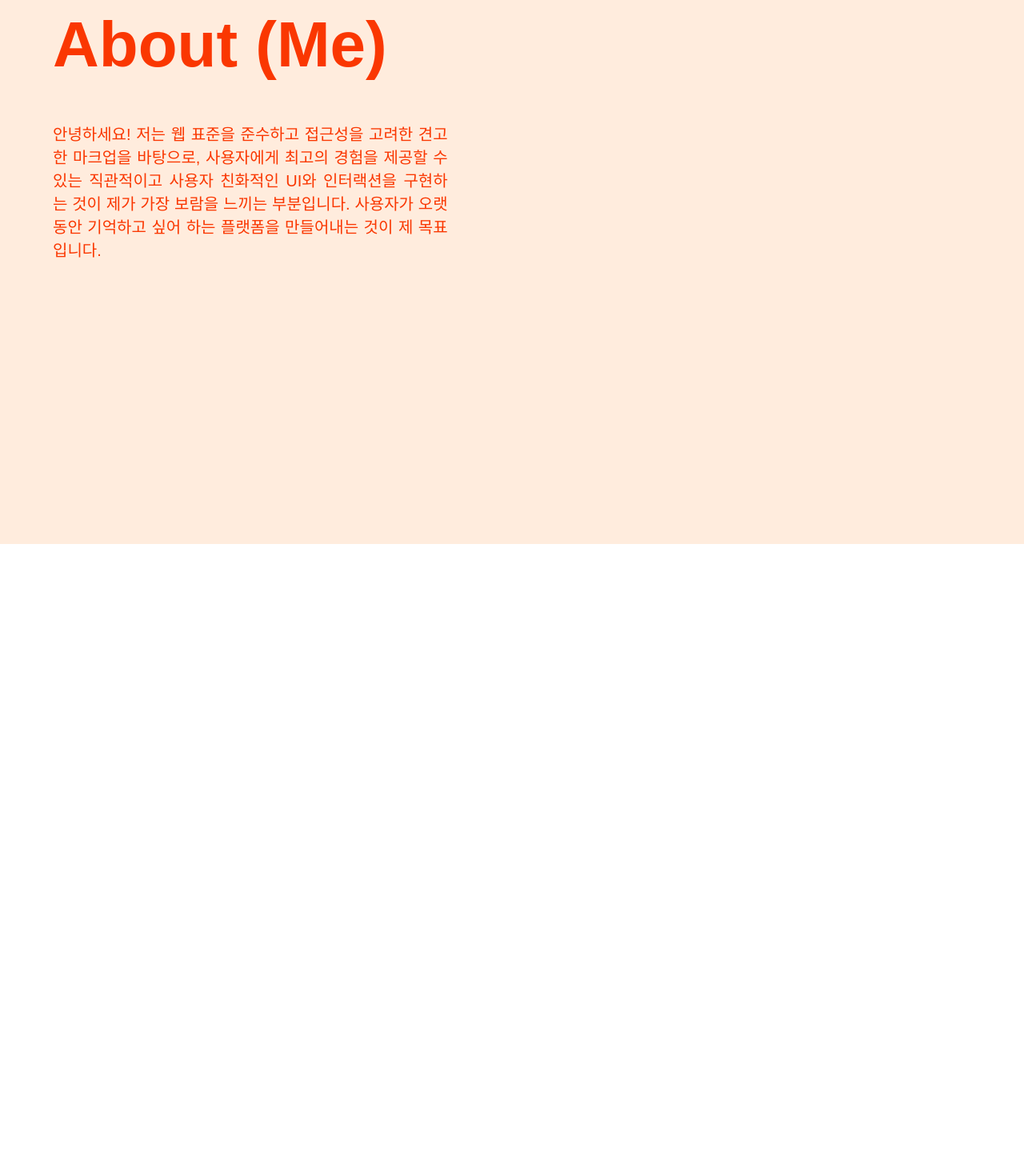
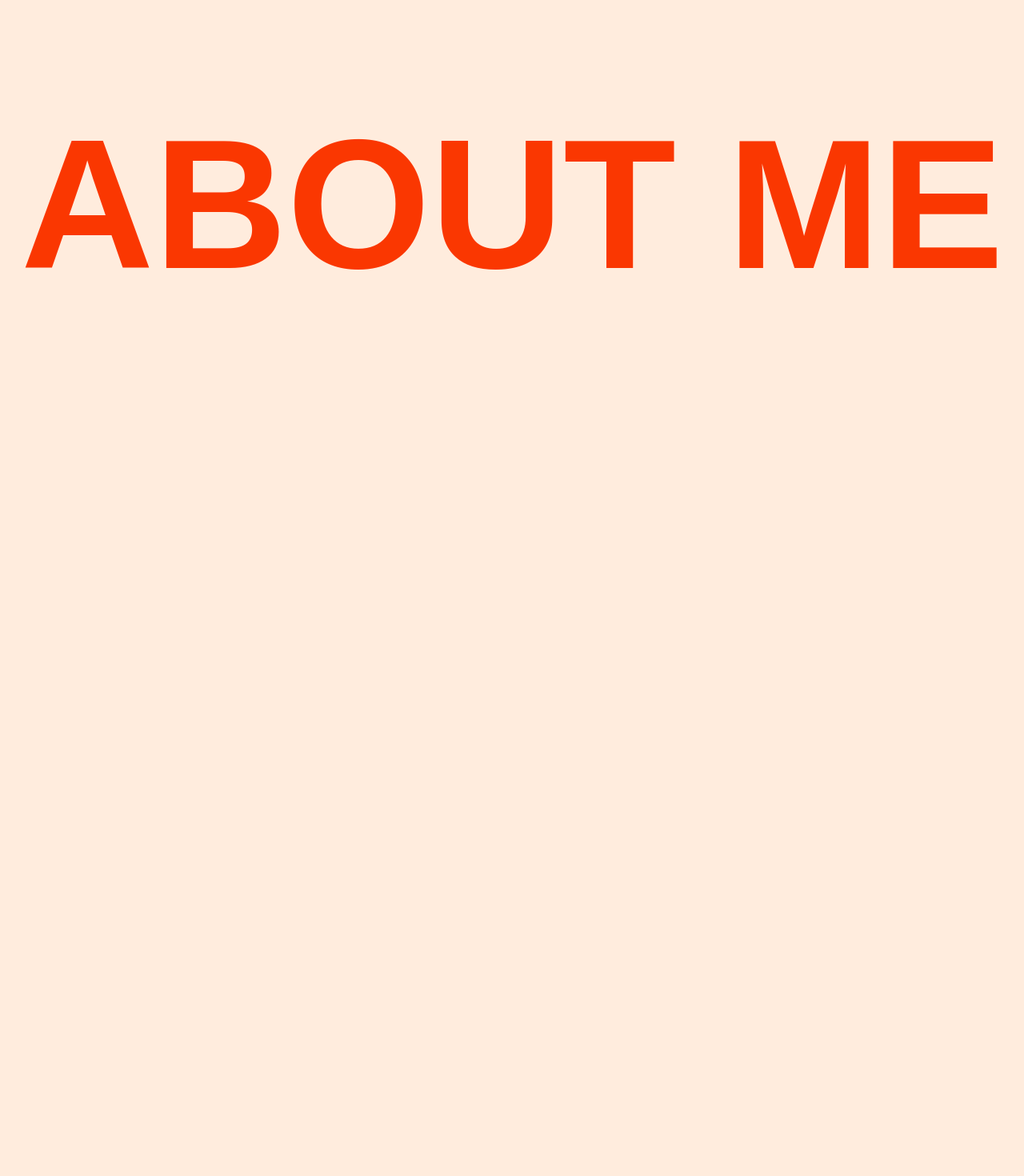
Before and after one commit to UKYUNGAH/kyungah-portfolio, a React (Create React App) app: page / in a window 1280 px wide. Shown: the part 920-2390 px from the top of the page at 80% size. Before the commit the page ends 1600 px from the top, so only its background shows below. Built offline with nearby package versions, Linux system fonts and the light colour scheme; a web font is replaced by a local one.

Commit message:
FEAT: about gsap 추가

```diff
--- a/package.json
+++ b/package.json
@@ -6,6 +6,8 @@
     "@testing-library/jest-dom": "^5.17.0",
     "@testing-library/react": "^13.4.0",
     "@testing-library/user-event": "^13.5.0",
+    "aos": "^2.3.4",
+    "gsap": "^3.12.5",
     "react": "^18.3.1",
     "react-dom": "^18.3.1",
     "react-router-dom": "^6.25.1",
--- a/src/App.css
+++ b/src/App.css
@@ -100,18 +100,54 @@
 }
 .main .bottom .update {
 }
-.about {
-    padding: 130px 40px;
+.about .container {
+    position: relative;
+    width: 100%;
     height: 100vh;
+    white-space: nowrap;
+    display: flex;
+    align-items: center;
+    justify-content: flex-start;
 }
+
 .about h2 {
-    font-size: 80px;
+    font-size: 18vw;
     margin-bottom: 50px;
+    text-transform: uppercase;
+}
+
+.about .text_box {
+    height: 100vh;
+    display: flex;
+    justify-content: center;
+    align-items: start;
+}
+
+.about .text_wrap {
+    width: 88%;
+    margin: 0 auto;
 }
 .about p {
-    width: 43%;
-    font-size: 20px;
-    text-align: justify;
+    position: relative;
+    text-align: center;
+    width: 100%;
+    height: auto;
+    background: var(--text-color);
+    color: #fff;
+    border-radius: 20px;
+    padding: 100px 122px;
+    letter-spacing: 3px;
+    font-size: 3.5vw;
+
+    background: var(--text-color);
+    clip-path: circle(0% at 50% 50%);
+    transition: clip-path 1.5s ease-in; /* 애니메이션 효과 */
+}
+.about p.visible {
+    clip-path: circle(150% at 50% 50%);
+}
+
+.next-section {
 }
 
 @media (max-width: 700px) {
@@ -124,10 +160,19 @@
     .about {
         padding: 130px 0;
     }
+    .about .container {
+        /* height: auto; */
+        /* margin: 150px 0; */
+    }
     .about h2 {
         font-size: 66px;
     }
+    .about .text_box {
+        height: auto;
+        margin-bottom: 150px;
+    }
     .about p {
         width: 100%;
+        padding: 20px;
     }
 }
--- a/src/App.js
+++ b/src/App.js
@@ -1,8 +1,9 @@
-import React, { useState } from 'react';
+import React, { useEffect, useState } from 'react';
 import './App.css';
 import Header from './components/Header';
 import Main from './components/Main';
 import About from './components/About';
+import Lenis from 'lenis';
 
 const colorModes = [
     { background: '#FFECDD', color: '#FA3701', borderColor: '#FA3701' },
@@ -26,11 +27,22 @@ function App() {
         root.style.setProperty('--border-color', newMode.borderColor);
     };
 
+    useEffect(() => {
+        const lenis = new Lenis();
+
+        function raf(time) {
+            lenis.raf(time);
+            requestAnimationFrame(raf);
+        }
+
+        requestAnimationFrame(raf);
+    }, []);
+
     return (
         <div className="App">
             <div className="wrap">
                 <Header changeMood={changeMood} />
-                <Main />
+                <Main data-aos="fade-up" />
                 <About />
             </div>
         </div>
--- a/src/components/About.jsx
+++ b/src/components/About.jsx
@@ -1,15 +1,82 @@
-import React from 'react';
+import React, { useEffect, useRef } from 'react';
+import gsap from 'gsap';
+import { ScrollTrigger } from 'gsap/ScrollTrigger';
+
+gsap.registerPlugin(ScrollTrigger);
 
 const About = () => {
+    const containerRef = useRef();
+    const pRef = useRef();
+
+    useEffect(() => {
+        const container = containerRef.current;
+        const p = pRef.current;
+
+        // `container`의 애니메이션 설정
+        gsap.fromTo(
+            container.querySelector('h2'),
+            { x: 0, opacity: 1 }, // 초기 상태
+            {
+                x: -1300, // 최종 x 위치
+                opacity: 0,
+                scrollTrigger: {
+                    trigger: container, // 애니메이션을 트리거할 요소
+                    start: 'top top', // 애니메이션 시작 지점
+                    end: 'bottom bottom', // 애니메이션 끝 지점
+                    scrub: 1, // 스크롤과 애니메이션 동기화
+                    pin: true, // 요소 고정
+                    anticipatePin: 1, // 핀을 예상하여 스크롤 위치에 더 잘 맞추기
+                    // markers: true, // 디버깅용 마커 표시 (제거 가능)
+                },
+            }
+        );
+
+        // `p`의 애니메이션 설정
+        gsap.fromTo(
+            p,
+            { opacity: 0 }, // 초기 상태
+            {
+                opacity: 1,
+                scrollTrigger: {
+                    trigger: p, // 애니메이션을 트리거할 요소
+                    start: 'top center+=200', // 애니메이션 시작 지점
+                    end: 'bottom bottom', // 애니메이션 끝 지점
+                    scrub: 1, // 스크롤과 애니메이션 동기화
+                    // markers: true, // 디버깅용 마커 표시 (제거 가능)
+                    onEnter: () => p.classList.add('visible'), // 스크롤 위치에 따라 클래스를 추가
+                },
+            }
+        );
+    }, []);
+
     return (
-        <div className="about">
-            <div className="container">
-                <h2>About (Me)</h2>
-                <p>
-                    안녕하세요! 저는 웹 표준을 준수하고 접근성을 고려한 견고한 마크업을 바탕으로, 사용자에게 최고의
-                    경험을 제공할 수 있는 직관적이고 사용자 친화적인 UI와 인터랙션을 구현하는 것이 제가 가장 보람을
-                    느끼는 부분입니다. 사용자가 오랫동안 기억하고 싶어 하는 플랫폼을 만들어내는 것이 제 목표입니다.
-                </p>
+        <div>
+            <div className="about">
+                <div className="container" ref={containerRef}>
+                    <h2>About Me About Me About Me About Me</h2>
+                </div>
+                <div className="text_box">
+                    <div className="text_wrap">
+                        <p ref={pRef}>
+                            안녕하세요:) 저는 웹 표준을 준수하고 접근성을 고려한 견고한 마크업을 바탕으로, 사용자에게
+                            최고의 경험을 제공할 수 있는 직관적이고 사용자 친화적인 UI와 인터랙션을 구현하는 것이 제가
+                            가장 보람을 느끼는 부분입니다. 사용자가 오랫동안 기억하고 싶어 하는 플랫폼을 만들어내는 것이
+                            제 목표입니다.
+                        </p>
+                    </div>
+                </div>
+            </div>
+            <div
+                className="next-section"
+                style={{
+                    height: '100vh',
+                    backgroundColor: '#f0f0f0',
+                    display: 'flex',
+                    alignItems: 'center',
+                    justifyContent: 'center',
+                }}
+            >
+                <h2>Next Section</h2>
             </div>
         </div>
     );
--- a/src/components/Header.jsx
+++ b/src/components/Header.jsx
@@ -1,9 +1,15 @@
-import React from 'react';
+import React, { useEffect } from 'react';
+import AOS from 'aos';
+import 'aos/dist/aos.css';
 
 const Header = ({ changeMood }) => {
+    useEffect(() => {
+        AOS.init();
+    }, []);
+
     return (
         <div className="header">
-            <div className="header_wrap">
+            <div className="header_wrap" data-aos="fade-down">
                 <div className="hl">Publisher - Frontend</div>
                 <div className="hm">
                     <button type="button" onClick={changeMood}>
--- a/src/components/Main.jsx
+++ b/src/components/Main.jsx
@@ -1,14 +1,21 @@
-import React from 'react';
+import React, { useEffect } from 'react';
 import { Routes, Route, Link, useNavigate, Outlet } from 'react-router-dom';
+import AOS from 'aos';
+import 'aos/dist/aos.css';
 
 const Main = () => {
+    useEffect(() => {
+        AOS.init({
+            once: false,
+        });
+    }, []);
     return (
         <div className="main">
             <div className="container main_wrap">
-                <div className="title">
+                <div className="title" data-aos="fade-up" data-aos-delay="500">
                     <h1>Kyungah Portfolio</h1>
                 </div>
-                <div className="bottom">
+                <div className="bottom" data-aos="fade-up" data-aos-delay="900">
                     <div className="text">
                         <p>
                             사용자 경험을 중시하는 <br /> 개발자가 되기위해 노력하는
--- a/src/reset.css
+++ b/src/reset.css
@@ -11,10 +11,12 @@ body {
     margin: 0;
     padding: 0;
     font-size: 14px;
-    height: 100%;
     font-family: 'Pretendard', sans-serif;
     font-weight: 400;
     padding: 0;
+    width: 100%;
+    height: 100%;
+    overflow-x: hidden;
 }
 html,
 h1,
```
Also changed, not shown: 1 other file (tests, documents, lock files or other folders).
